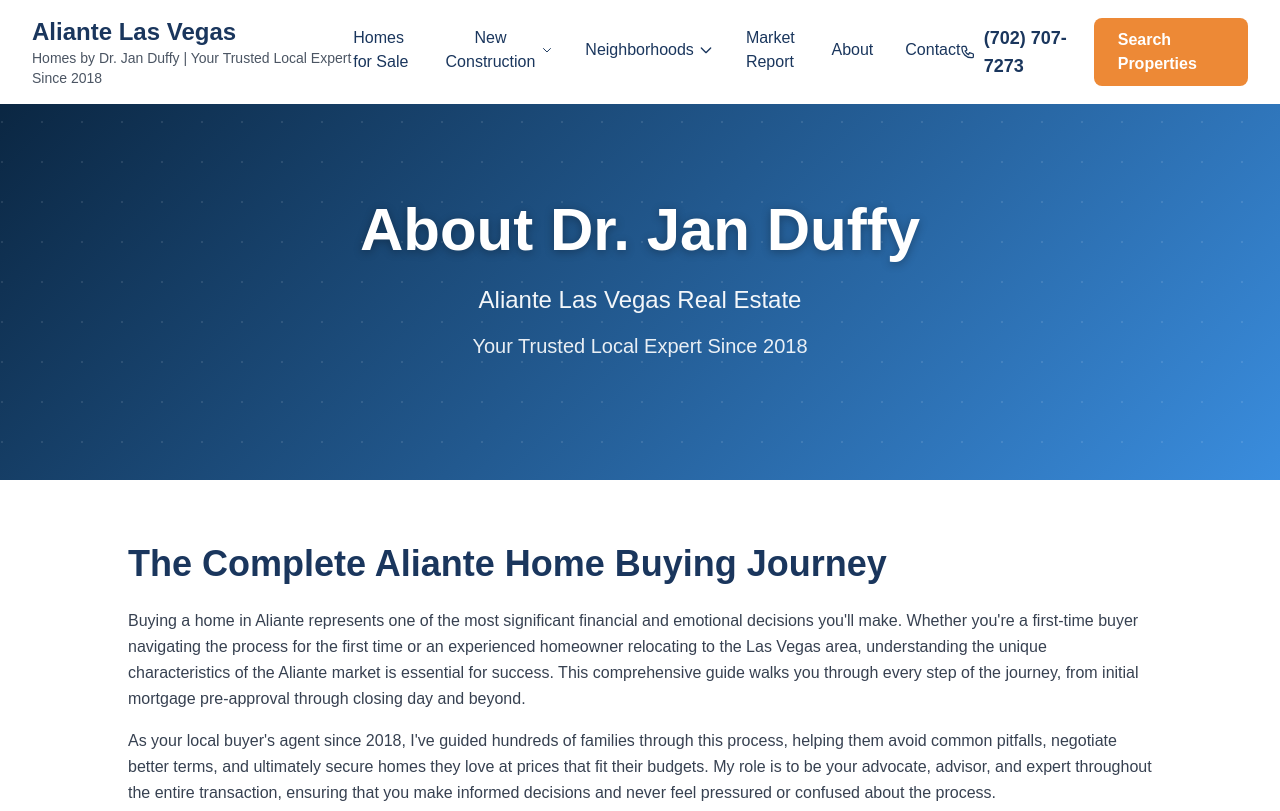
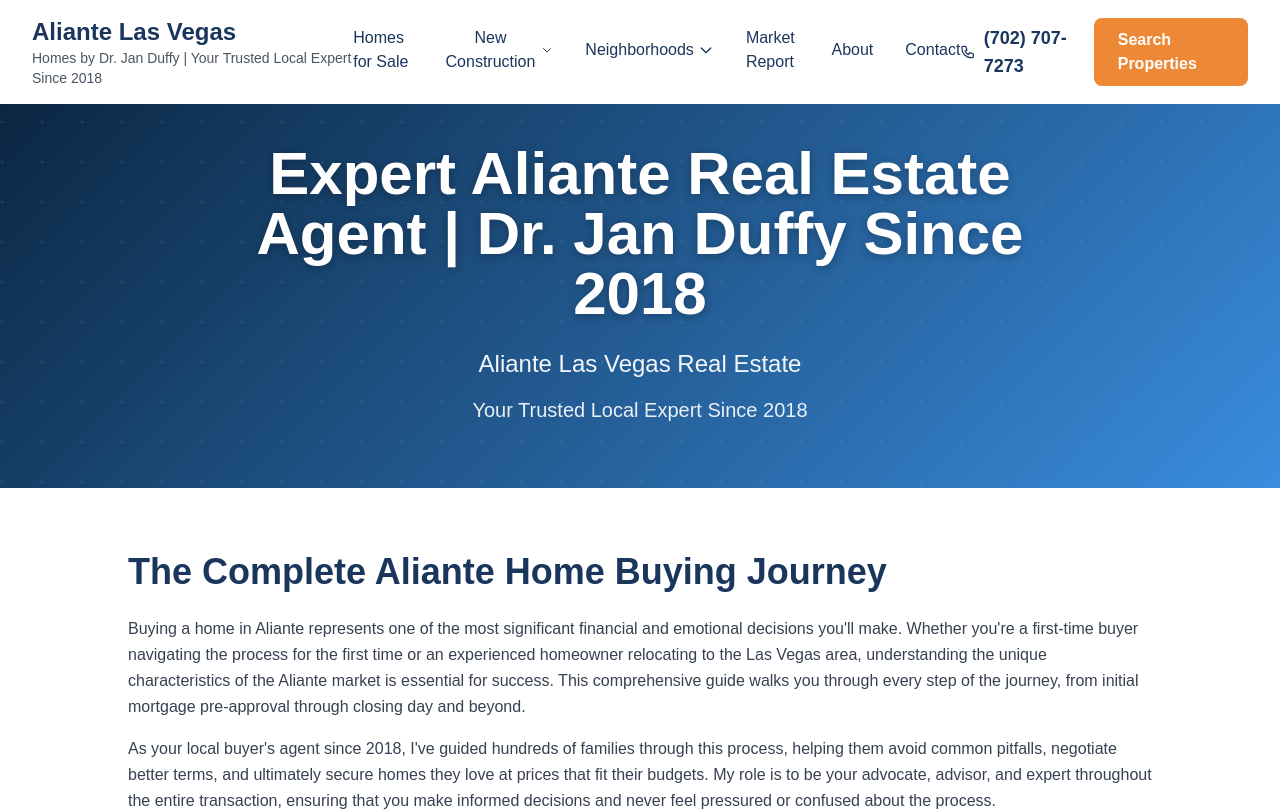
Before and after one commit to DrJanDuffy/aliantehomesforsale.com, a Next.js app: page /buyer-guide in a window 1280 px wide. Shown: the top 811 px of the page. Built offline with nearby package versions, Linux system fonts and the light colour scheme; no server answers.

Commit message:
feat: Optimize H1 tags with SEO-rich keywords on hero components

```diff
--- a/app/components/AboutHero.tsx
+++ b/app/components/AboutHero.tsx
@@ -23,7 +23,7 @@ export default function AboutHero() {
             className="text-4xl sm:text-5xl md:text-6xl font-bold text-white mb-6 leading-tight"
             style={{ textShadow: '0 2px 10px rgba(0,0,0,0.3)' }}
           >
-          About Dr. Jan Duffy
+            Expert Aliante Real Estate Agent | Dr. Jan Duffy Since 2018
           </h1>
 
         <p className="text-xl sm:text-2xl text-white/95 mb-4 leading-relaxed">
--- a/app/components/ContactHero.tsx
+++ b/app/components/ContactHero.tsx
@@ -23,7 +23,7 @@ export default function ContactHero() {
             className="text-4xl sm:text-5xl md:text-6xl font-bold text-white mb-6 leading-tight"
             style={{ textShadow: '0 2px 10px rgba(0,0,0,0.3)' }}
           >
-          Contact Dr. Jan Duffy
+            Contact Aliante Real Estate Expert | (702) 707-7273
           </h1>
 
         <p className="text-xl sm:text-2xl text-white/95 mb-4 leading-relaxed">
--- a/app/components/NeighborhoodsHero.tsx
+++ b/app/components/NeighborhoodsHero.tsx
@@ -22,7 +22,7 @@ export default function NeighborhoodsHero() {
             className="text-4xl sm:text-5xl md:text-6xl font-bold text-white mb-6 leading-tight"
             style={{ textShadow: '0 2px 10px rgba(0,0,0,0.3)' }}
           >
-          Aliante Neighborhoods Guide
+            Aliante Neighborhoods Guide | North Las Vegas Communities & Schools
           </h1>
 
         <p className="text-xl sm:text-2xl text-white/95 max-w-3xl mx-auto leading-relaxed">
```
Lines whose indentation alone changed are shown as unchanged.
